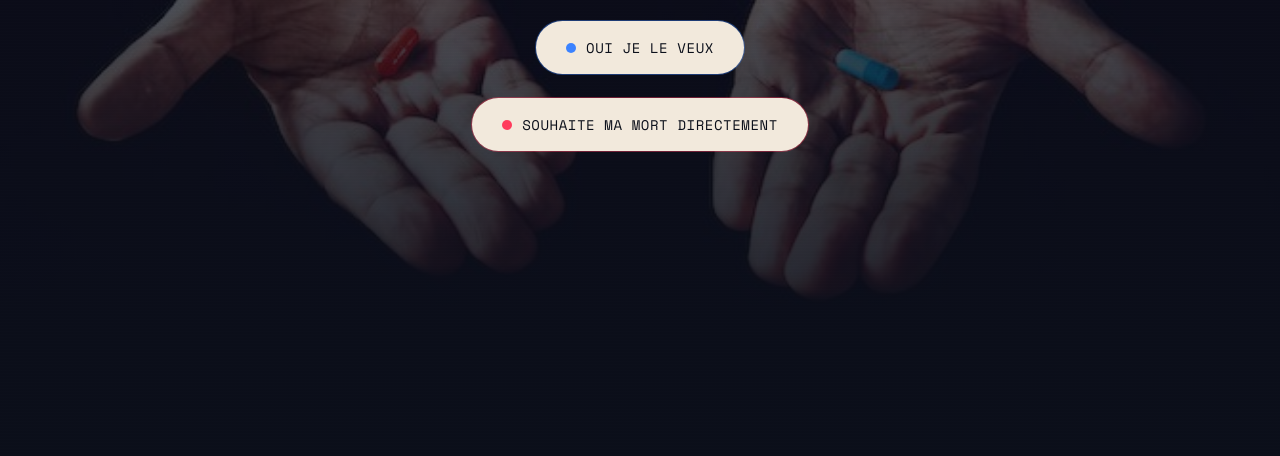
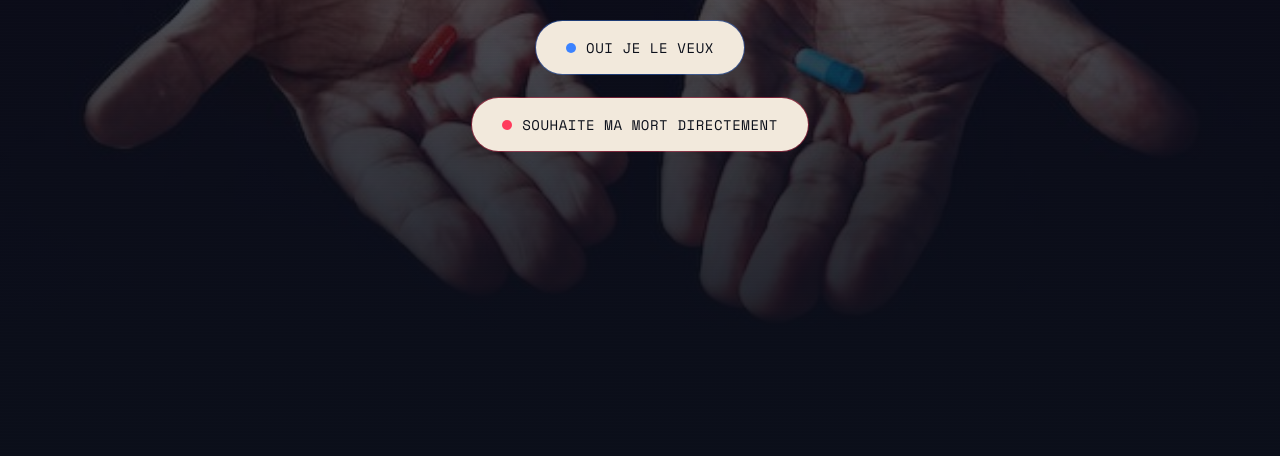
Before and after one commit to sh1baall/fictional-potato, a plain HTML site: page index.html in a window 1280 px wide. Shown: the part 344-800 px from the top of the page. Drawn offline with nearby package versions, Linux system fonts and the light colour scheme.

Commit message:
background ajustement

```diff
--- a/style.css
+++ b/style.css
@@ -258,7 +258,7 @@ body[data-page="validation"] {
 /* IMAGE À CHANGER : remplace le chemin ci-dessous par ton image
    des deux pilules (bleue / rouge). Place le fichier dans /images. */
 .page-bg--accueil {
-  background-image: url("images/pilule.jpg");
+  background-image: url("images/pilule_hands_closer.png");
   background-color: var(--color-bg-soft);
 }
 
```
Also changed, not shown: images/pilule_hands_closer.png (added).
